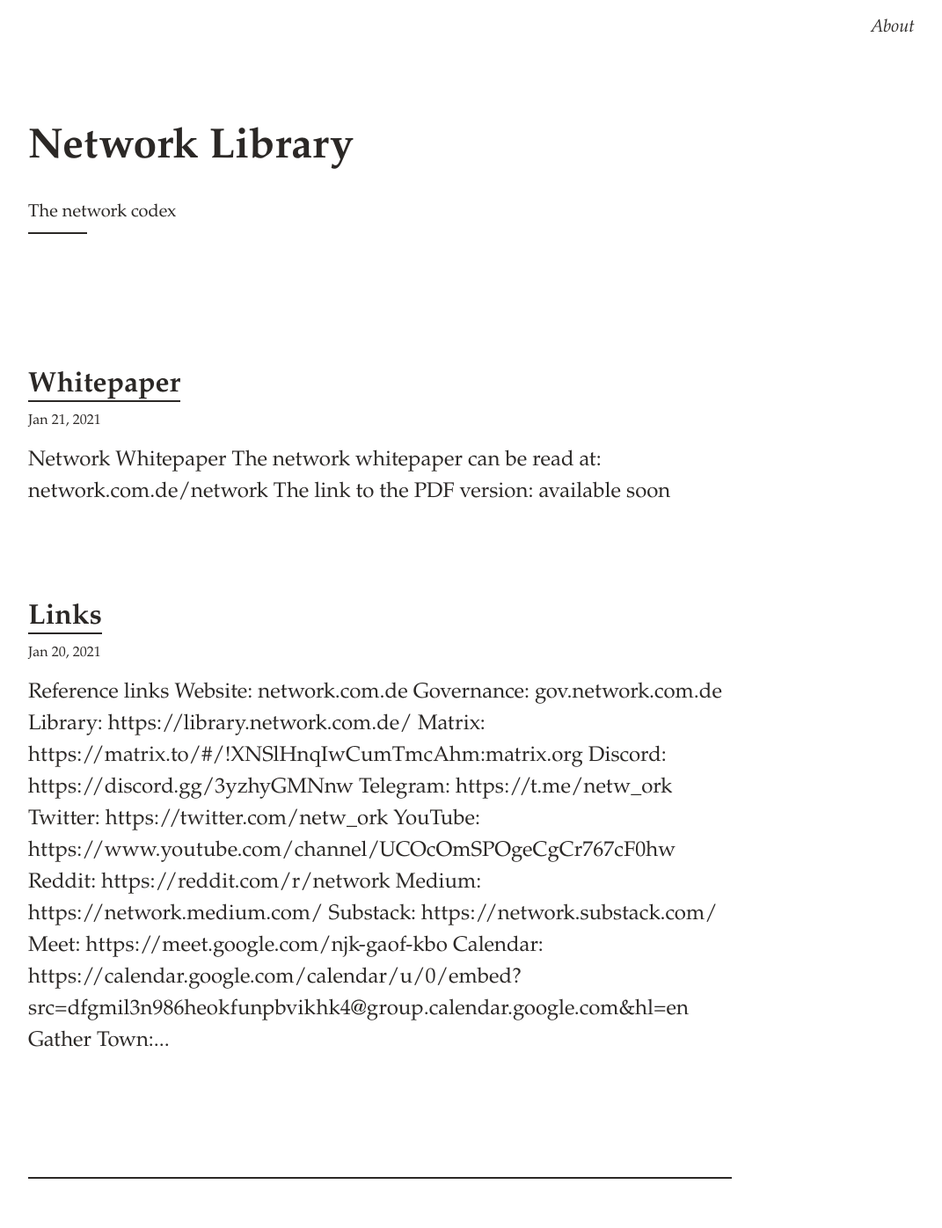
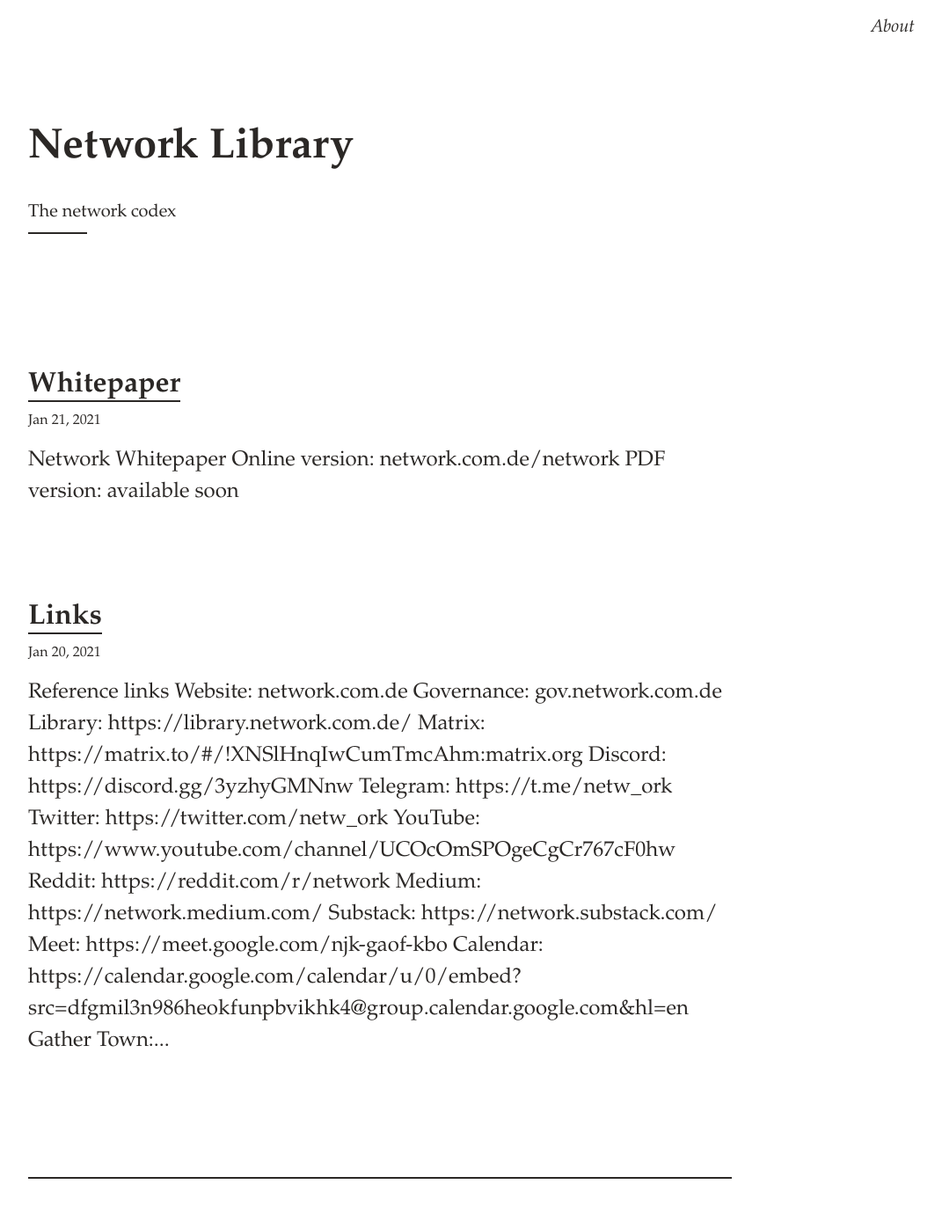
Before and after one commit to netw-ork/netw-ork.github.io, a Jekyll site: the page built from index.html, in a window 1280 px wide. Shown: the whole page at 88% size, without its empty margins (208-1279 px from the left). Built offline with Jekyll 4.4.1, drawn with Linux system fonts in a browser that asks for light colours.

Commit message:
Update 2021-01-21-whitepaper.md

```diff
--- a/_posts/2021-01-21-whitepaper.md
+++ b/_posts/2021-01-21-whitepaper.md
@@ -10,6 +10,6 @@ tags:
 
 <br>
 
-The network whitepaper can be read at: <a href="https://network.com.de/network" target="_blank">network.com.de/network</a> <br>
+Online version: <a href="https://network.com.de/network" target="_blank">network.com.de/network</a> <br>
 
-The link to the PDF version: _available soon_
+PDF version: _available soon_
```
